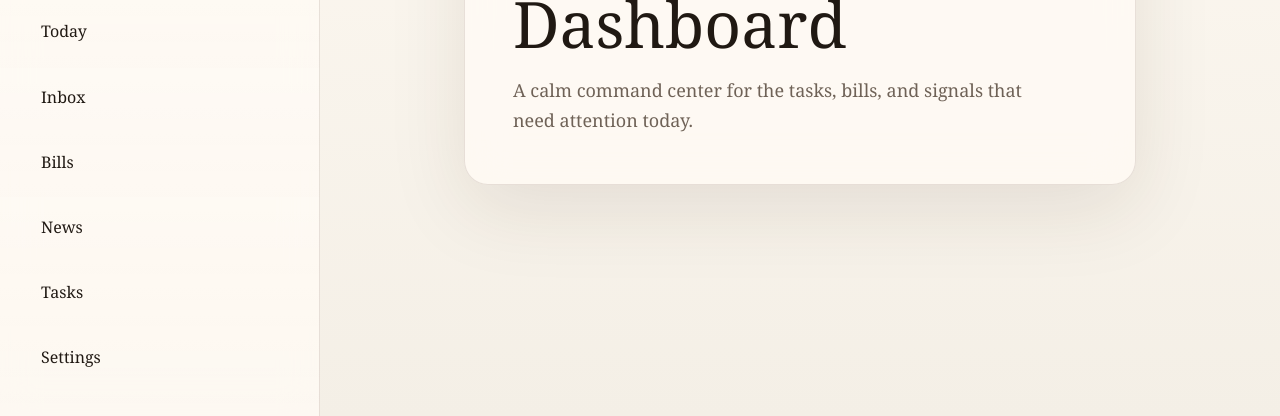
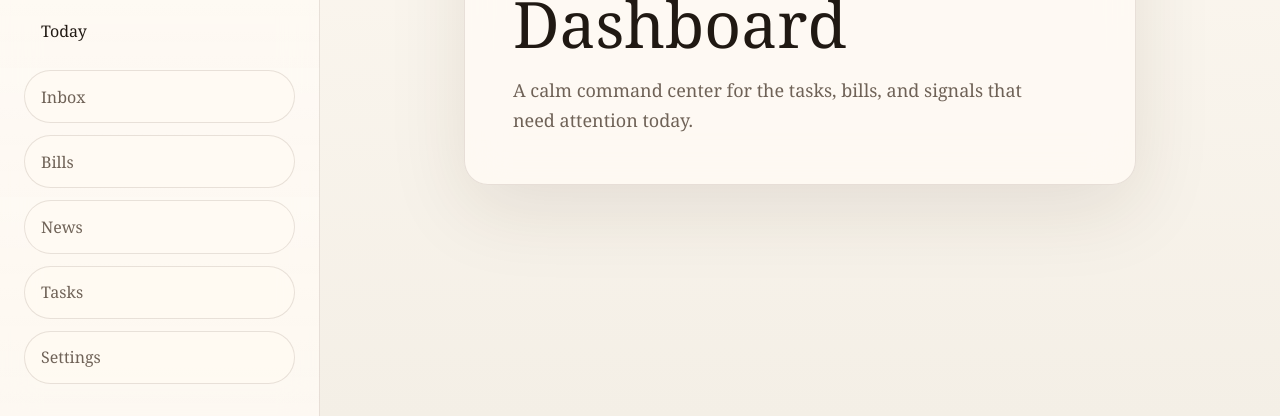
Before and after one commit to ketho-exe/Personal_Admin, a Next.js app: page / in a window 1280 px wide. Shown: the part 384-800 px from the top of the page. Built offline with nearby package versions, Linux system fonts and the light colour scheme.

Commit message:
fix: tighten app shell navigation behavior

```diff
--- a/app/globals.css
+++ b/app/globals.css
@@ -171,6 +171,14 @@ h1 {
   background: transparent;
 }
 
+.app-nav-link--disabled,
+.mobile-nav__link--disabled {
+  cursor: default;
+  color: var(--muted);
+  border-color: var(--panel-border);
+  background: color-mix(in srgb, var(--background-elevated) 88%, transparent);
+}
+
 .app-nav-link:hover,
 .app-nav-link:focus-visible,
 .mobile-nav__link:hover,
@@ -180,6 +188,16 @@ h1 {
   color: var(--accent-strong);
   outline: none;
   transform: translateX(2px);
+}
+
+.app-nav-link--disabled:hover,
+.app-nav-link--disabled:focus-visible,
+.mobile-nav__link--disabled:hover,
+.mobile-nav__link--disabled:focus-visible {
+  color: var(--muted);
+  border-color: var(--panel-border);
+  background: color-mix(in srgb, var(--background-elevated) 88%, transparent);
+  transform: none;
 }
 
 .mobile-nav {
--- a/components/layout/mobile-nav.tsx
+++ b/components/layout/mobile-nav.tsx
@@ -1,21 +1,16 @@
-import Link from "next/link";
-
-const navigationItems = [
-  { href: "/", label: "Today" },
-  { href: "/inbox", label: "Inbox" },
-  { href: "/bills", label: "Bills" },
-  { href: "/news", label: "News" },
-  { href: "/tasks", label: "Tasks" },
-  { href: "/settings", label: "Settings" }
-] as const;
+import { NavigationItem, navigationItems } from "./navigation";
 
 export function MobileNav() {
   return (
     <nav aria-label="Primary" className="mobile-nav">
       {navigationItems.map((item) => (
-        <Link key={item.href} className="mobile-nav__link" href={item.href}>
-          {item.label}
-        </Link>
+        <NavigationItem
+          key={item.href}
+          available={item.available}
+          className="mobile-nav__link"
+          href={item.href}
+          label={item.label}
+        />
       ))}
     </nav>
   );
--- /dev/null
+++ b/components/layout/navigation.tsx
@@ -0,0 +1,42 @@
+import Link from "next/link";
+
+export const navigationItems = [
+  { href: "/", label: "Today", available: true },
+  { href: "/inbox", label: "Inbox", available: false },
+  { href: "/bills", label: "Bills", available: false },
+  { href: "/news", label: "News", available: false },
+  { href: "/tasks", label: "Tasks", available: false },
+  { href: "/settings", label: "Settings", available: false }
+] as const;
+
+type NavigationItemProps = Readonly<{
+  available: boolean;
+  className: string;
+  href: string;
+  label: string;
+}>;
+
+export function NavigationItem({
+  available,
+  className,
+  href,
+  label
+}: NavigationItemProps) {
+  if (!available) {
+    return (
+      <span
+        aria-disabled="true"
+        className={`${className} ${className}--disabled`}
+        title={`${label} coming soon`}
+      >
+        {label}
+      </span>
+    );
+  }
+
+  return (
+    <Link className={className} href={href}>
+      {label}
+    </Link>
+  );
+}
--- a/components/layout/sidebar.tsx
+++ b/components/layout/sidebar.tsx
@@ -1,13 +1,4 @@
-import Link from "next/link";
-
-const navigationItems = [
-  { href: "/", label: "Today" },
-  { href: "/inbox", label: "Inbox" },
-  { href: "/bills", label: "Bills" },
-  { href: "/news", label: "News" },
-  { href: "/tasks", label: "Tasks" },
-  { href: "/settings", label: "Settings" }
-] as const;
+import { NavigationItem, navigationItems } from "./navigation";
 
 export function Sidebar() {
   return (
@@ -21,9 +12,13 @@ export function Sidebar() {
       </div>
       <nav aria-label="Primary" className="app-sidebar__nav">
         {navigationItems.map((item) => (
-          <Link key={item.href} className="app-nav-link" href={item.href}>
-            {item.label}
-          </Link>
+          <NavigationItem
+            key={item.href}
+            available={item.available}
+            className="app-nav-link"
+            href={item.href}
+            label={item.label}
+          />
         ))}
       </nav>
     </aside>
```
Also changed, not shown: 1 other file (tests, documents, lock files or other folders).
